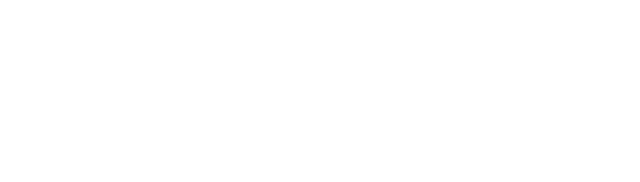
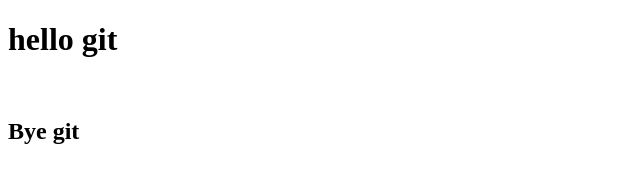
Before and after one commit to CatpoolOne/three, a plain HTML site: page index.html in a window 1280 px wide. Shown: the whole page, without its empty margins (0-640 px from the left). Drawn offline with Linux system fonts and the light colour scheme.

Commit message:
h2 was added

```diff
--- a/index.html
+++ b/index.html
@@ -5,5 +5,8 @@
 	<title>Title</title>
 </head>
 <body>
+<h1>hello git</h1>
+</br>
+<h2>Bye git</h2>
 </body>
 </html>
```
